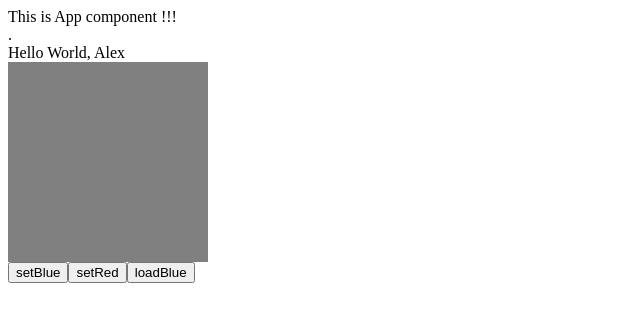
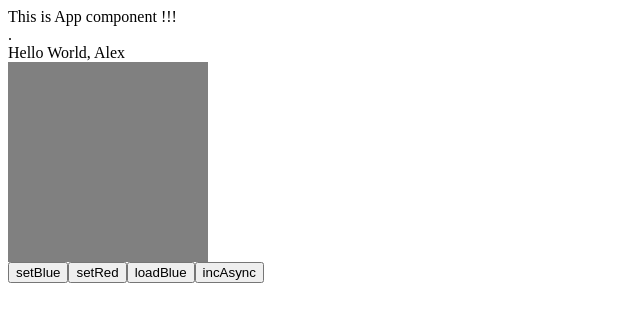
Before and after one commit to alexanderpono/try-redux, a React app: page / in a window 1280 px wide. Shown: the top 322 px of the page, without its empty margins (0-640 px from the left). Built offline with nearby package versions, Linux system fonts and the light colour scheme.

Commit message:
added call of saga after button click

```diff
--- a/src/components/App/App.tsx
+++ b/src/components/App/App.tsx
@@ -3,7 +3,7 @@ import { HelloWorld } from '../HelloWorld';
 import { Box } from '../Box';
 import { Provider } from 'react-redux';
 import { store, AppState, defaultState, dispatch } from '../../store';
-import { loadBlue, setBlue, setRed } from './reducer';
+import { loadBlue, setBlue, setRed, incAsync } from './reducer';
 
 function selectColor(state: AppState) {
     return state.color;
@@ -28,6 +28,10 @@ export class App extends React.Component<{}, AppState> {
         dispatch(loadBlue(fetchBlue));
     };
 
+    dispatchIncAsync = () => {
+        dispatch(incAsync());
+    };
+
     storeChange = () => {
         this.setState(store.getState());
     };
@@ -47,6 +51,7 @@ export class App extends React.Component<{}, AppState> {
                     <button onClick={this.dispatchBlue}>setBlue</button>
                     <button onClick={this.dispatchRed}>setRed</button>
                     <button onClick={this.dispatchLoadBlue}>loadBlue</button>
+                    <button onClick={this.dispatchIncAsync}>incAsync</button>
                 </div>
             </Provider>
         );
--- a/src/components/App/reducer.ts
+++ b/src/components/App/reducer.ts
@@ -72,7 +72,8 @@ export function reducer(state: ColorState = defaultState, action: ColorAction):
         }
         case 'INCREMENT': {
             return {
-                ...state
+                ...state,
+                color: state.color === 'red' ? 'blue' : 'red'
             };
         }
         case COLOR_LOADING: {
```
Also changed, not shown: 1 other file (tests, documents, lock files or other folders).
